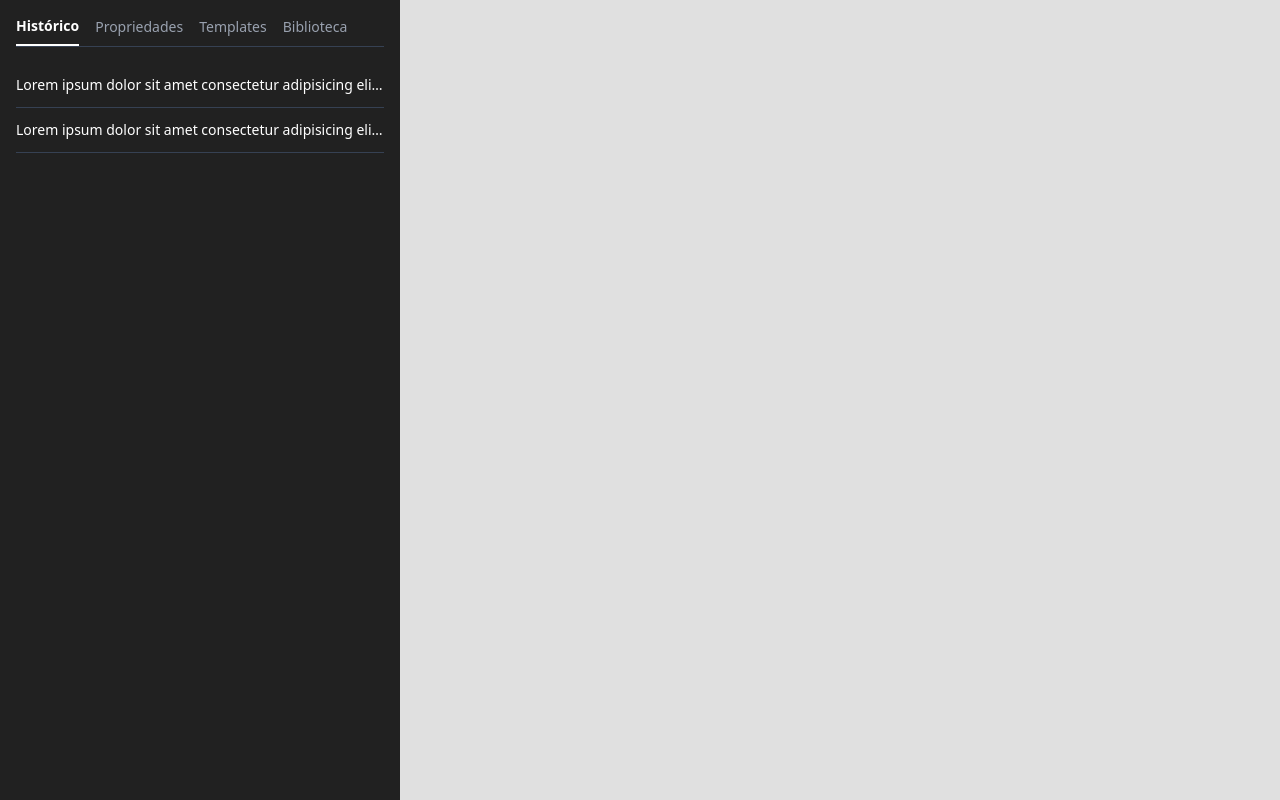
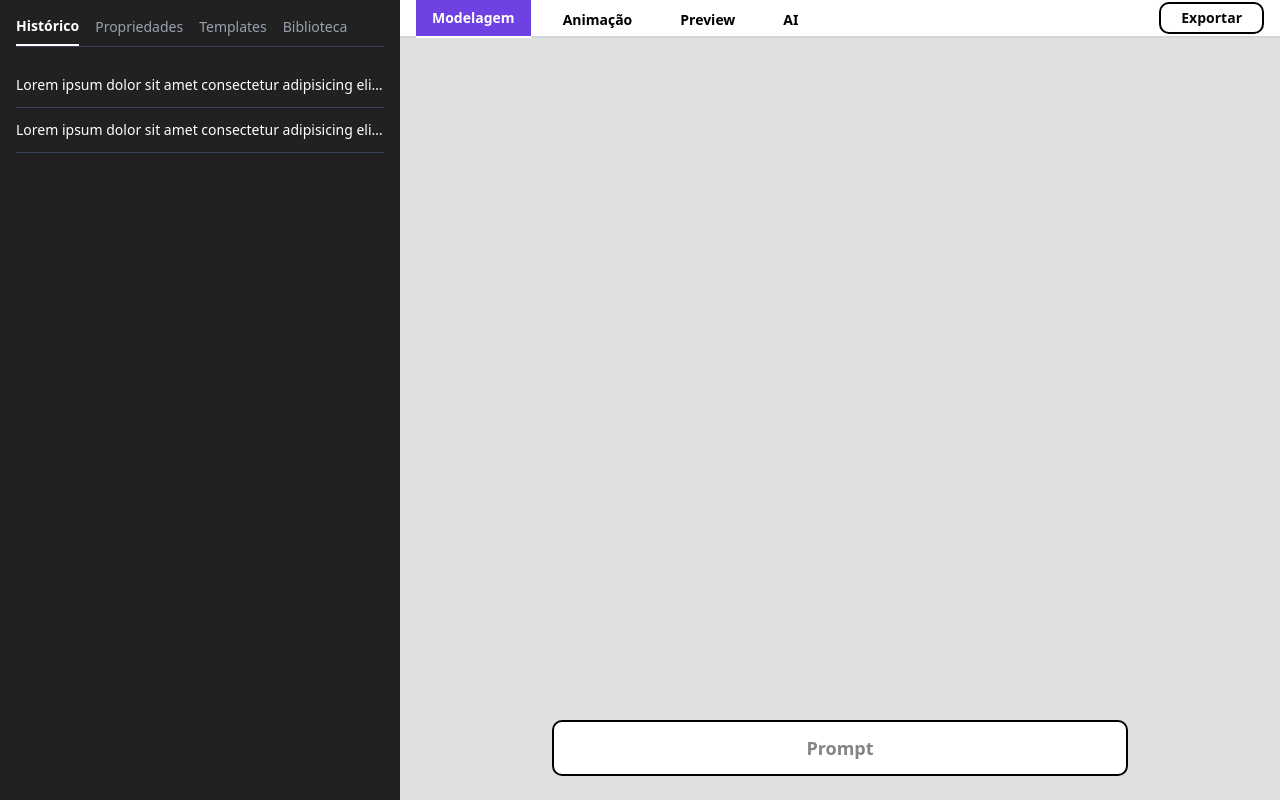
Before and after one commit to Caua726/Vektra-3D, a Next.js app in the folder frontend/vektra-3d/: page /userScreenInitial in a window 1280 px wide. Built offline with nearby package versions, Linux system fonts and the light colour scheme.

Commit message:
adicionado o menuzinho do userscreeninitial e o negocinho do prompt

```diff
--- a/frontend/vektra-3d/src/app/userScreenInitial/page.tsx
+++ b/frontend/vektra-3d/src/app/userScreenInitial/page.tsx
@@ -1,12 +1,20 @@
 import Sidebar from '../../components/userScreenInitial/sidebar';
 import React from 'react';
+import Header from '../../components/userScreenInitial/Header';
+import PromptInput from '../../components/userScreenInitial/PromptInput';
 
 const UserScreenInitial = () => {
   return (
     <div className="flex h-screen bg-[#E0E0E0]">
       <Sidebar />
-      <main className="flex-1">
-        {/* Main content will go here */}
+      <main className="flex-1 flex flex-col">
+        <Header />
+        <div className="flex-1 flex flex-col justify-between">
+            <div className="flex-1">
+                {/* Main content will go here */}
+            </div>
+            <PromptInput />
+        </div>
       </main>
     </div>
   );
--- /dev/null
+++ b/frontend/vektra-3d/src/components/userScreenInitial/Header.tsx
@@ -0,0 +1,27 @@
+import React from 'react';
+
+const Header = () => {
+  return (
+    <header className="flex justify-between items-center px-4 border-b-2 border-gray-300 bg-[#FFF]">
+      <nav className="flex items-end -mb-0.5">
+        <button className="px-4 py-2 text-sm font-semibold text-white bg-[#6E41E2] border-b-2 border-white">
+          Modelagem
+        </button>
+        <button className="px-4 py-2 ml-4 text-sm font-semibold text-black">
+          Animação
+        </button>
+        <button className="px-4 py-2 ml-4 text-sm font-semibold text-black">
+          Preview
+        </button>
+        <button className="px-4 py-2 ml-4 text-sm font-semibold text-black">
+          AI
+        </button>
+      </nav>
+      <button className="px-5 py-1 text-sm font-semibold bg-white border-2 border-black rounded-lg">
+        Exportar
+      </button>
+    </header>
+  );
+};
+
+export default Header;
--- /dev/null
+++ b/frontend/vektra-3d/src/components/userScreenInitial/PromptInput.tsx
@@ -0,0 +1,15 @@
+import React from 'react';
+
+const PromptInput = () => {
+  return (
+    <div className="flex justify-center p-6">
+      <input
+        type="text"
+        placeholder="Prompt"
+        className="w-full max-w-xl bg-white border-2 border-black rounded-lg py-3 px-4 text-center font-semibold text-lg focus:outline-none"
+      />
+    </div>
+  );
+};
+
+export default PromptInput;
--- /dev/null
+++ b/frontend/vektra-3d/src/pages/userScreenInitial.tsx
@@ -0,0 +1,66 @@
+import { Button } from "@/components/ui/button";
+import { Input } from "@/components/ui/input";
+import {
+  Sidebar,
+  SidebarContent,
+  SidebarHeader,
+  SidebarMenu,
+  SidebarMenuItem,
+  SidebarMenuButton,
+  SidebarProvider,
+  SidebarInset,
+} from "@/components/ui/sidebar";
+
+export default function UserScreenInitial() {
+  return (
+    <div className="flex flex-col h-screen bg-[#D9D9D9]">
+      <div className="flex-shrink-0">
+        <header className="flex items-center justify-between p-2 bg-white">
+          <div className="flex items-center">
+            <Button variant="ghost" className="text-white bg-[#6E30D7] hover:bg-[#5827b0] mr-2">Modelagem</Button>
+            <Button variant="ghost" className="hover:bg-gray-200">Animação</Button>
+            <Button variant="ghost" className="hover:bg-gray-200">Preview</Button>
+            <Button variant="ghost" className="hover:bg-gray-200">AI</Button>
+          </div>
+          <Button className="bg-white text-black border border-black hover:bg-gray-200">Exportar</Button>
+        </header>
+      </div>
+      <div className="flex flex-grow overflow-hidden">
+        <SidebarProvider>
+          <Sidebar collapsible="none" className="bg-[#171717] text-white w-64 flex flex-col">
+            <SidebarHeader>
+              <div className="flex border-b border-gray-600">
+                <Button variant="ghost" className="flex-1 text-white border-b-2 border-white rounded-none">Histórico</Button>
+                <Button variant="ghost" className="flex-1 text-gray-400 hover:text-white hover:bg-gray-700 rounded-none">Propriedades</Button>
+                <Button variant="ghost" className="flex-1 text-gray-400 hover:text-white hover:bg-gray-700 rounded-none">Templates</Button>
+                <Button variant="ghost" className="flex-1 text-gray-400 hover:text-white hover:bg-gray-700 rounded-none">Biblioteca</Button>
+              </div>
+            </SidebarHeader>
+            <SidebarContent className="flex-grow">
+              <SidebarMenu>
+                <SidebarMenuItem>
+                  <SidebarMenuButton className="hover:bg-gray-700 text-left justify-start">
+                    Power Guido, um modelo 3d de uma empresa de p...
+                  </SidebarMenuButton>
+                </SidebarMenuItem>
+                <SidebarMenuItem>
+                  <SidebarMenuButton className="hover:bg-gray-700 text-left justify-start">
+                    Pen is AI ain ain um modelo 3d de pe nis é bem...
+                  </SidebarMenuButton>
+                </SidebarMenuItem>
+              </SidebarMenu>
+            </SidebarContent>
+          </Sidebar>
+          <main className="flex-1 flex flex-col p-4">
+            <div className="flex-grow flex items-center justify-center">
+              <div className="w-64 h-64 bg-gray-500"></div>
+            </div>
+            <div className="flex-shrink-0">
+              <Input placeholder="Prompt" className="bg-white" />
+            </div>
+          </main>
+        </SidebarProvider>
+      </div>
+    </div>
+  );
+}
```
Also changed, not shown: 1 other file (tests, documents, lock files or other folders).
